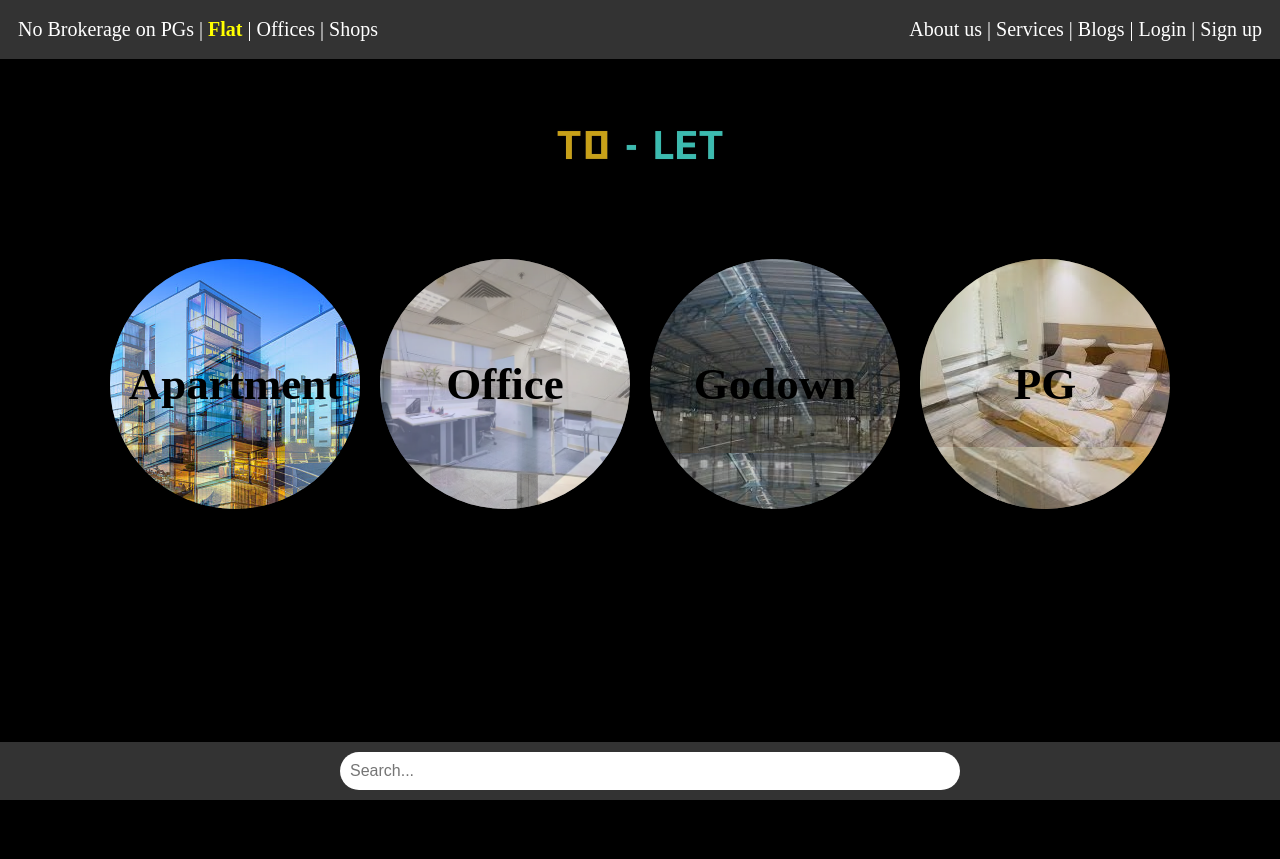
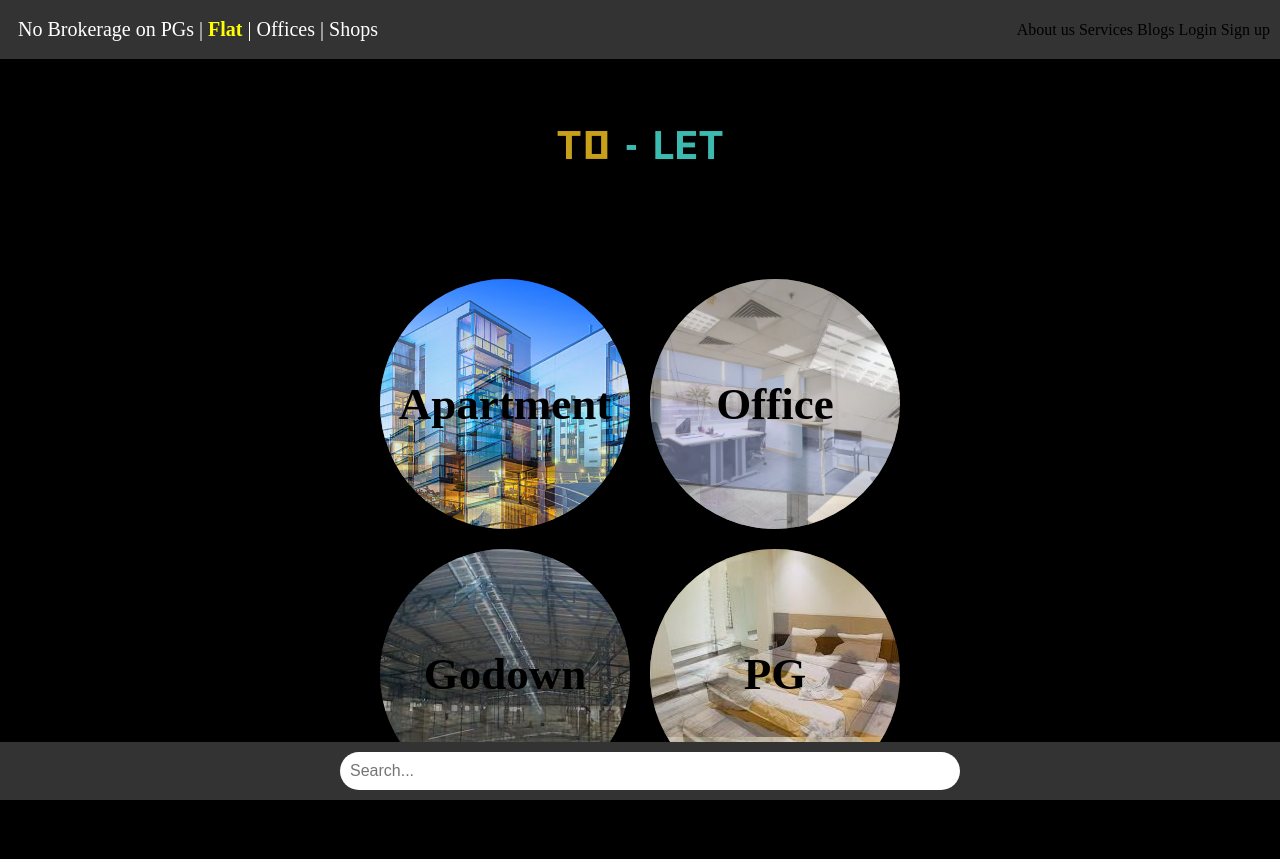
Before and after one commit to kamalshowgit/TOLET-RUSH, a Django app: page / in a window 1280 px wide. Run offline with Django 4.2, Linux system fonts and the light colour scheme.

Commit message:
Update index.html

```diff
--- a/Template/index.html
+++ b/Template/index.html
@@ -31,6 +31,9 @@
       display: flex;
       justify-content: center;
       align-items: center;
+      flex-wrap: wrap; /* Added flex-wrap to wrap the icons */
+      max-width: 800px; /* Added max-width to limit container width */
+      margin-top: 20px; /* Added margin for spacing */
     }
 
     .icon {
@@ -123,7 +126,8 @@
       border-radius: 50px;
       border: none;
       font-size: 16px;
-      width: 600px;
+      width: 90%; /* Updated width to be responsive */
+      max-width: 600px; /* Added max-width to limit input width */
     }
 
     .search-bar input:focus {
@@ -148,9 +152,15 @@
 </head>
 <body>
   <!-- Navbar -->
-  <div class="navbar navbar-right">
+  <div class="navbar">
     <a href="#" id="brokerage-link">No Brokerage on <span id="swap-text">PGs | Flat | Offices | Shops</span></a>
-    <a href="#">About us | Services | Blogs | Login | Sign up</a>
+    <div id="navbar-links">
+      <a href="#">About us</a>
+      <a href="#">Services</a>
+      <a href="#">Blogs</a>
+      <a href="#">Login</a>
+      <a href="#">Sign up</a>
+    </div>
   </div>
 
   <!-- Main Content -->
@@ -182,7 +192,7 @@
     <input type="text" placeholder="Search...">
   </div>
   <script>
-    // JavaScript code
+    // JavaScript code for swapping text
     document.addEventListener('DOMContentLoaded', function() {
       const swapText = document.getElementById('swap-text');
       const words = swapText.innerText.split(' | ');
@@ -203,8 +213,8 @@
       }, 1000);
     });
 
-     // JavaScript code
-     document.addEventListener('DOMContentLoaded', function() {
+    // JavaScript code for navbar links
+    document.addEventListener('DOMContentLoaded', function() {
       const navbarLinks = document.getElementById('navbar-links');
       const words = navbarLinks.innerText.split(' | ');
 
```
